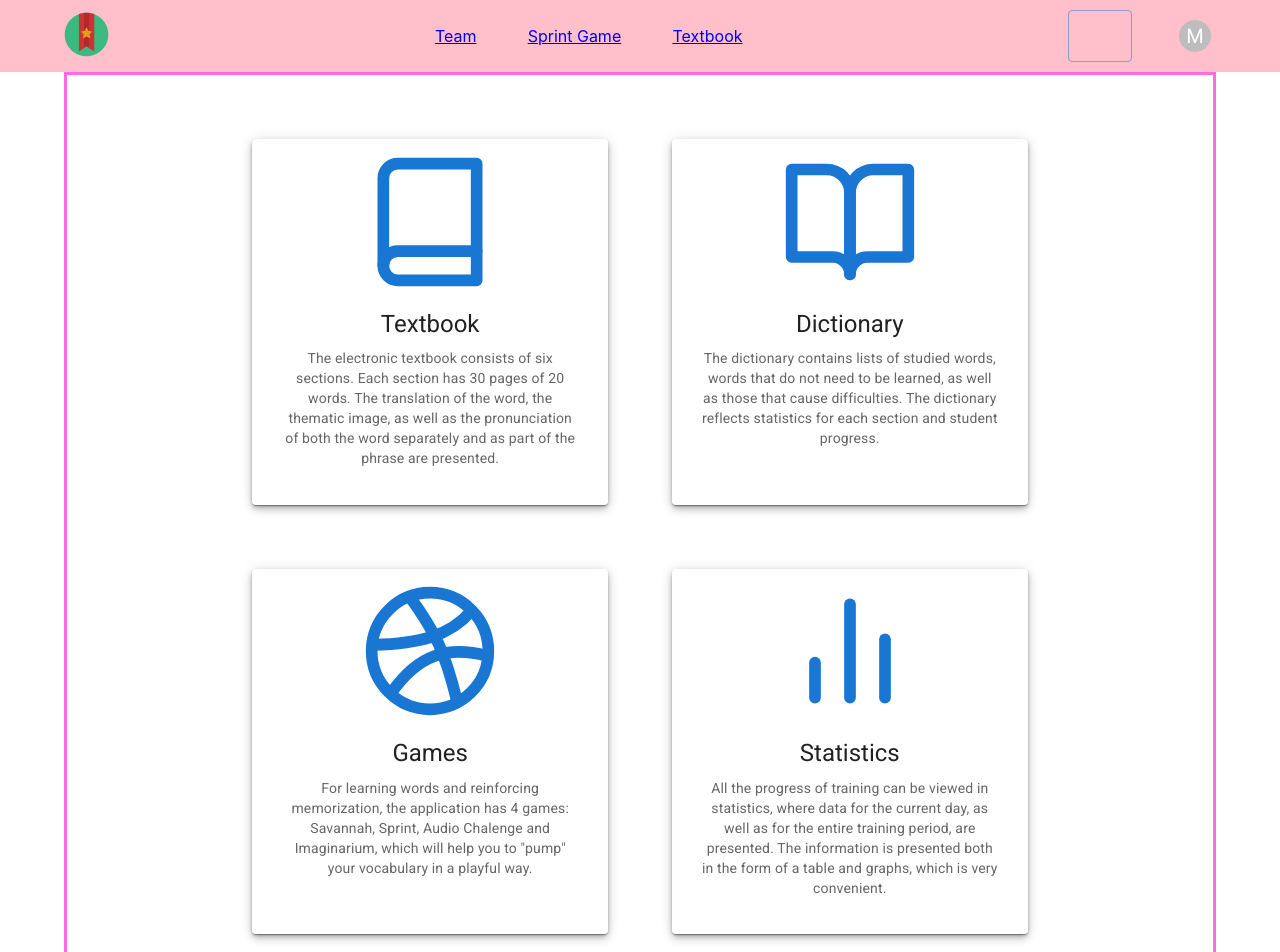
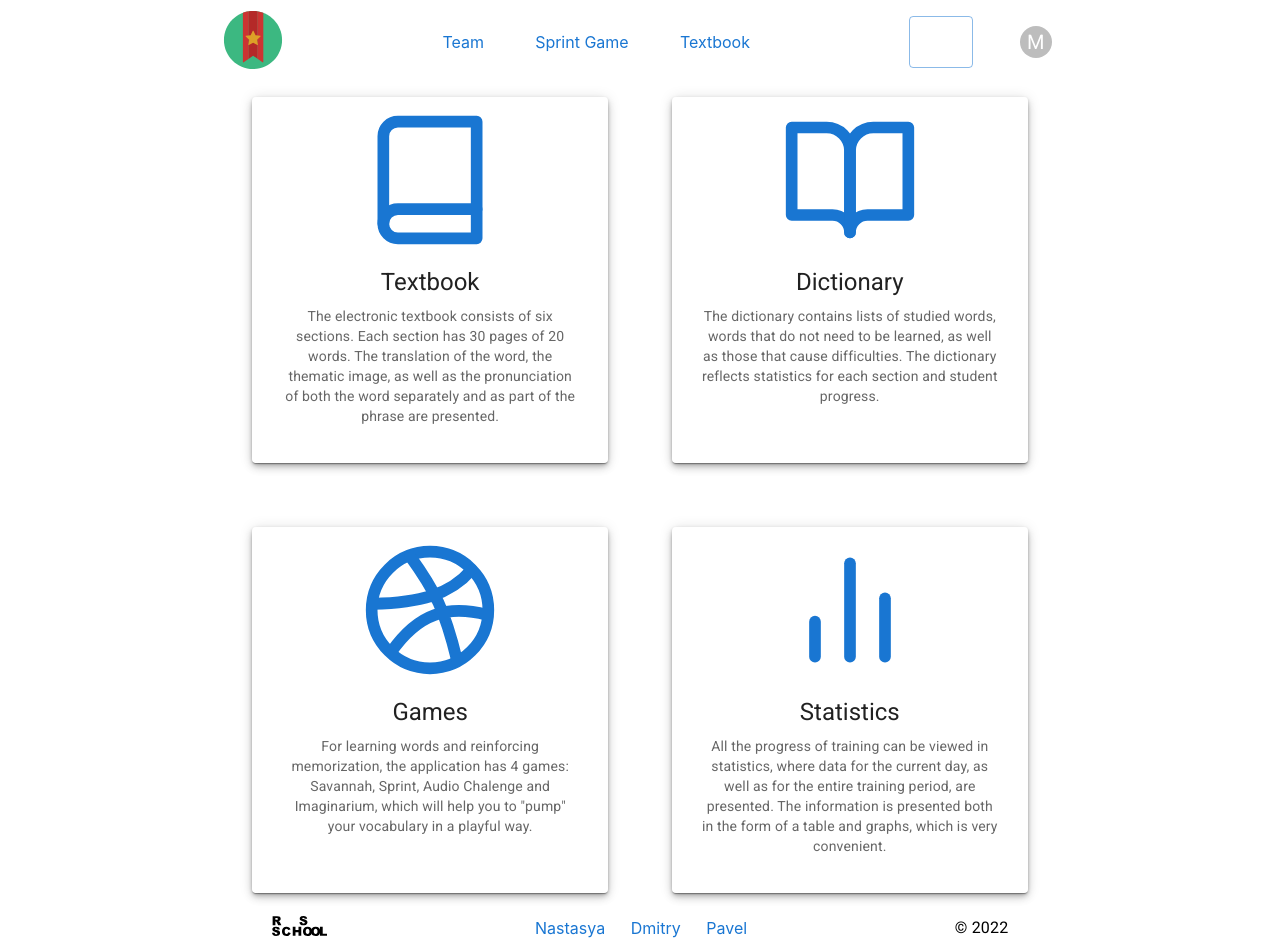
Before and after one commit to anvianvi/RS-Lang, a React (Create React App) app: page / in a window 1280 px wide. Shown: the top 952 px of the page. Built offline with nearby package versions, Linux system fonts and the light colour scheme.

Commit message:
feat: mior style chenges

```diff
--- a/src/App.css
+++ b/src/App.css
@@ -1,5 +1,5 @@
 .main-container{
-  display: flex;
+  display: flex !important;
   justify-content: center;
   align-items: center;
   flex-direction: column;
--- a/src/packages/advantages-block/advantages-list.ts
+++ b/src/packages/advantages-block/advantages-list.ts
@@ -2,6 +2,7 @@ interface Advantage {
   icon: string;
   title: string;
   text: string;
+  link: string;
 }
 
 const AdvantagesList: Advantage[] = [
@@ -9,21 +10,25 @@ const AdvantagesList: Advantage[] = [
     icon: `./icons/textbook.svg`,
     title: "Textbook",
     text: `The electronic textbook consists of six sections. Each section has 30 pages of 20 words. The translation of the word, the thematic image, as well as the pronunciation of both the word separately and as part of the phrase are presented.`,
+    link: `/Textbook`,
   },
   {
     icon: `./icons/dictionary.svg`,
     title: "Dictionary",
     text: `The dictionary contains lists of studied words, words that do not need to be learned, as well as those that cause difficulties. The dictionary reflects statistics for each section and student progress.`,
+    link: `/`,
   },
   {
     icon: `./icons/game.svg`,
     title: "Games",
     text: `For learning words and reinforcing memorization, the application has 4 games: Savannah, Sprint, Audio Chalenge and Imaginarium, which will help you to "pump" your vocabulary in a playful way.`,
+    link: `/Sprint`,
   },
   {
     icon: `./icons/statistic.svg`,
     title: "Statistics",
     text: `All the progress of training can be viewed in statistics, where data for the current day, as well as for the entire training period, are presented. The information is presented both in the form of a table and graphs, which is very convenient.`,
+    link: `/`,
   },
 ];
 
--- a/src/packages/advantages-block/index.tsx
+++ b/src/packages/advantages-block/index.tsx
@@ -1,6 +1,5 @@
 import "./style.css";
 import Card from "@mui/material/Card";
-import CardActionArea from "@mui/material/CardActionArea";
 import CardContent from "@mui/material/CardContent";
 import CardMedia from "@mui/material/CardMedia";
 import Typography from "@mui/material/Typography";
@@ -11,9 +10,8 @@ export default function AdvatagesBlock() {
   return (
     <div className="advantage-block-container">
       {AdvantagesList.map((el, index) => (
-        <Paper elevation={5} data-indexd={index} key={el.title + "id"}>
-          <Card sx={{ maxWidth: 330 }} className="card-container">
-            <CardActionArea>
+          <Paper elevation={5} data-indexd={index} key={el.title + "id"}>
+            <Card sx={{ maxWidth: 330 }} className="card-container">
               <CardMedia
                 component="img"
                 height="140"
@@ -29,9 +27,8 @@ export default function AdvatagesBlock() {
                   {el.text}
                 </Typography>
               </CardContent>
-            </CardActionArea>
-          </Card>
-        </Paper>
+            </Card>
+          </Paper>
       ))}
     </div>
   );
--- a/src/packages/advantages-block/style.css
+++ b/src/packages/advantages-block/style.css
@@ -11,8 +11,7 @@
   justify-content: center;
   flex-wrap: wrap;
   gap: 5vw;
-  padding: 5vw 10vw;
-  border: 3px rgb(255, 108, 226) solid;
+  padding: 1vw;
 }
 .card-container{
   padding: 1vw;
--- a/src/packages/footer/index.tsx
+++ b/src/packages/footer/index.tsx
@@ -16,11 +16,25 @@ export default function Footer() {
       </Link>
 
       <div className="links-container">
-        <Link href="https://github.com/Anastasia-pro" target="blank">
+        <Link
+          href="https://github.com/Anastasia-pro"
+          underline="hover"
+          target="blank"
+        >
           Nastasya
         </Link>
-        <Link href="https://github.com/PDmitryY">Dmitry</Link>
-        <Link href="https://github.com/anvianvi" target="blank">
+        <Link
+          href="https://github.com/PDmitryY"
+          underline="hover"
+          target="blank"
+        >
+          Dmitry
+        </Link>
+        <Link
+          href="https://github.com/anvianvi"
+          underline="hover"
+          target="blank"
+        >
           Pavel
         </Link>
       </div>
--- a/src/packages/footer/style.css
+++ b/src/packages/footer/style.css
@@ -1,9 +1,8 @@
 .footer {
   display: flex;
-  justify-content: space-between;
+  justify-content: space-evenly;
   align-items: center;
   padding: 10px 5vw;
-  background: pink;
 }
 .links-container {
   display: flex;
--- a/src/packages/header/index.tsx
+++ b/src/packages/header/index.tsx
@@ -13,9 +13,15 @@ function Header() {
         <img src="logo.svg" alt="notfound" className="logo" />
       </Link>
       <nav className="header-navigation">
-        <Link to={`${PUBLIC_URL}/Team`}>Team</Link>
-        <Link to={`${PUBLIC_URL}/Sprint`}>Sprint Game</Link>
-        <Link to={`${PUBLIC_URL}/Textbook`}>Textbook</Link>
+        <Link to={`${PUBLIC_URL}/Team`}>
+          <span className="menu-link-element">Team</span>
+        </Link>
+        <Link to={`${PUBLIC_URL}/Sprint`}>
+          <span className="menu-link-element">Sprint Game</span>
+        </Link>
+        <Link to={`${PUBLIC_URL}/Textbook`}>
+          <span className="menu-link-element">Textbook</span>
+        </Link>
         {/* <Link to={`${PUBLIC_URL}/Statistic`}>Statistic</Link> */}
       </nav>
       {/* depends on sign status we can show diferent buttons  */}
@@ -24,7 +30,7 @@ function Header() {
           <div>
             {" "}
             <GoogleLogin
-              onSuccess={credentialResponse => {
+              onSuccess={(credentialResponse) => {
                 console.log(credentialResponse);
               }}
               onError={() => {
--- a/src/packages/header/style.css
+++ b/src/packages/header/style.css
@@ -1,20 +1,26 @@
-.logo{
-  height: 45px;
+.logo {
+  height: 60px;
 }
-.header{
-  background: pink;
+.header {
   display: flex;
-  justify-content: space-between;
+  justify-content: space-evenly;
   padding: 10px 5vw;
   align-items: center;
 }
 
-.sign-block{
+.sign-block {
   display: flex;
   gap: 2vw;
 }
 
-.header-navigation{
+.header-navigation {
   display: flex;
   gap: 4vw;
 }
+a,
+a:visited,
+a:hover,
+a:active {
+  color: #1976d2;
+  text-decoration: none
+}
--- a/src/packages/sprint-game/style.css
+++ b/src/packages/sprint-game/style.css
@@ -1,4 +1,5 @@
 .game-container {
+  width: 680px;
   height: 350px;
   margin: 10px auto;
   padding: 20px;
```
Also changed, not shown: src/packages/list-of-words-with-pagination/pagination.css (line endings or trailing spaces).
